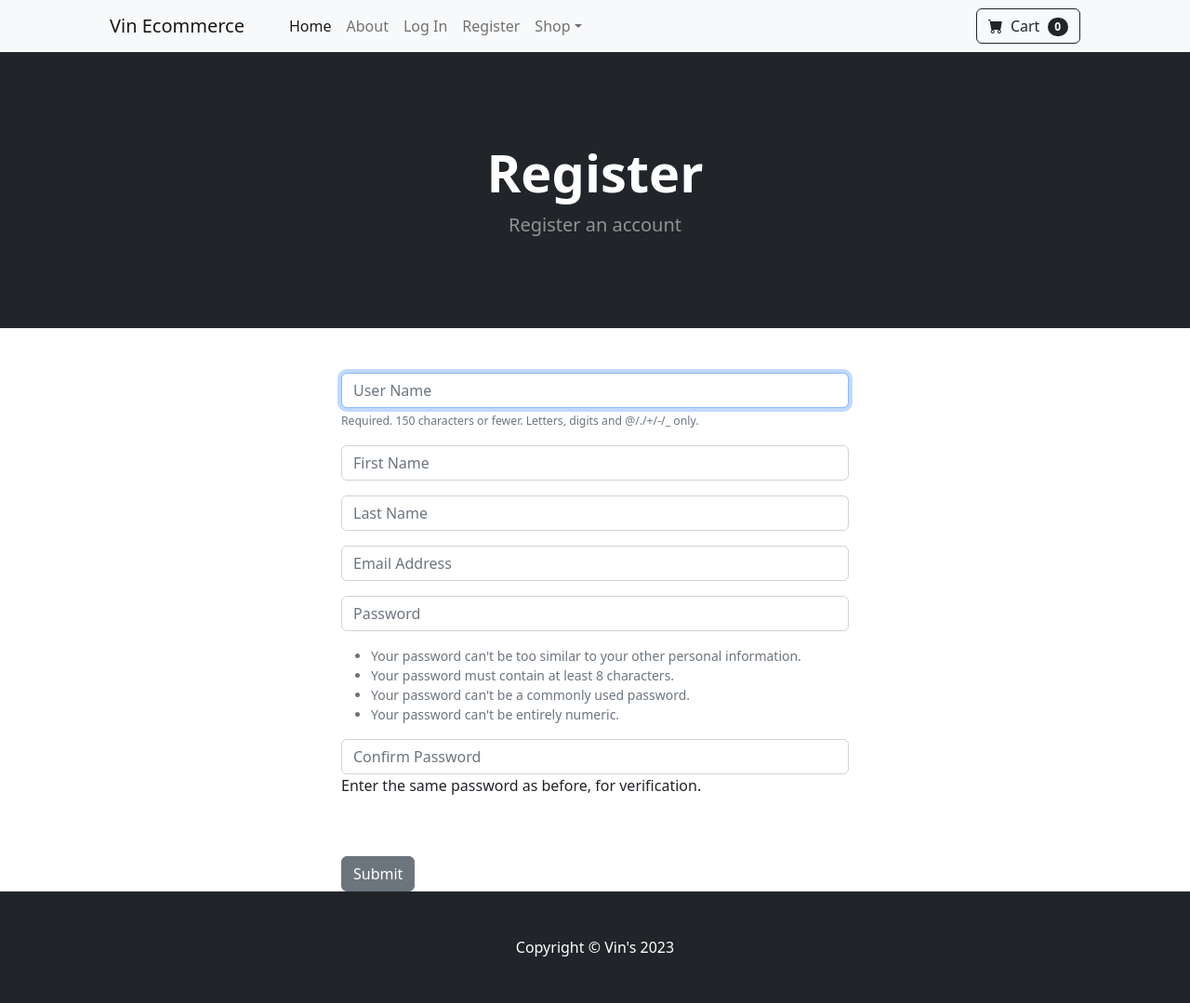
After one commit to NjugunaKelvin/Nova-Buy, a Django app: page /register/ in a window 1280 px wide. The commit adds this page. Shown: the whole page at 93% size. Run offline with Django 5.2, Linux system fonts and the light colour scheme; some libraries are stand-ins or nearby versions.

Commit message:
add user registration functionality with form and template

```diff
--- /dev/null
+++ b/store/forms.py
@@ -0,0 +1,29 @@
+from django.contrib.auth.models import User
+from django.contrib.auth.forms import UserCreationForm
+from django import forms
+
+class SignUpForm(UserCreationForm):
+	email = forms.EmailField(label="", widget=forms.TextInput(attrs={'class':'form-control', 'placeholder':'Email Address'}))
+	first_name = forms.CharField(label="", max_length=100, widget=forms.TextInput(attrs={'class':'form-control', 'placeholder':'First Name'}))
+	last_name = forms.CharField(label="", max_length=100, widget=forms.TextInput(attrs={'class':'form-control', 'placeholder':'Last Name'}))
+
+	class Meta:
+		model = User
+		fields = ('username', 'first_name', 'last_name', 'email', 'password1', 'password2')
+
+	def __init__(self, *args, **kwargs):
+		super(SignUpForm, self).__init__(*args, **kwargs)
+
+		self.fields['username'].widget.attrs['class'] = 'form-control'
+		self.fields['username'].widget.attrs['placeholder'] = 'User Name'
+		self.fields['username'].label = ''
+		self.fields['username'].help_text = '<span class="form-text text-muted"><small>Required. 150 characters or fewer. Letters, digits and @/./+/-/_ only.</small></span>'
+
+		self.fields['password1'].widget.attrs['class'] = 'form-control'
+		self.fields['password1'].widget.attrs['placeholder'] = 'Password'
+		self.fields['password1'].label = ''
+		self.fields['password1'].help_text = '<ul class="form-text text-muted small"><li>Your password can\'t be too similar to your other personal information.</li><li>Your password must contain at least 8 characters.</li><li>Your password can\'t be a commonly used password.</li><li>Your password can\'t be entirely numeric.</li></ul>'
+
+		self.fields['password2'].widget.attrs['class'] = 'form-control'
+		self.fields['password2'].widget.attrs['placeholder'] = 'Confirm Password'
+		self.fields['password2'].label = ''
--- a/store/templates/navbar.html
+++ b/store/templates/navbar.html
@@ -12,6 +12,9 @@
                 <li class="nav-item"><a class="nav-link" href="{% url 'logout'%}">Log Out</a></li>
                 {% else %}
                 <li class="nav-item"><a class="nav-link" href="{% url 'login'%}">Log In</a></li>
+
+                <li class="nav-item"><a class="nav-link" href="{% url 'register'%}">Register</a></li>
+
                 {% endif%}
 
                 <li class="nav-item dropdown">
--- /dev/null
+++ b/store/templates/register.html
@@ -0,0 +1,34 @@
+{% extends 'base.html'%}
+
+{% block content %}
+<!-- Header-->
+<header class="bg-dark py-5">
+    <div class="container px-4 px-lg-5 my-5">
+        <div class="text-center text-white">
+            <h1 class="display-4 fw-bolder">Register</h1>
+            <p class="lead fw-normal text-white-50 mb-0">Register an account</p>
+        </div>
+    </div>
+</header>
+<div class="container">
+    <div class="row">
+            <div class="col-md-6 offset-md-3">
+                <br><br>
+                <form method="POST" action="{% url 'register' %}">
+                    {% csrf_token %}
+
+                    {{ form.as_p }}
+                    <br><br>
+                    <button type="Submit" class="btn btn-secondary">Submit</button>
+
+
+                  </form>
+            </div>
+                <br>
+                    <br>
+                    <br>
+                    <br>
+                    <br>
+    </div>
+</div>
+{% endblock %}
--- a/store/urls.py
+++ b/store/urls.py
@@ -7,6 +7,6 @@ urlpatterns = [
     path('about/',views.about, name='about'),
     path('login/',views.login_user, name='login'),
     path('logout/',views.logout_user, name='logout'),
-
+    path('register/',views.register_user, name='register'),
 
 ]
--- a/store/views.py
+++ b/store/views.py
@@ -1,6 +1,10 @@
 from django.shortcuts import render, redirect
 from .models import Product
 from django.contrib.auth import authenticate, login, logout
+from django.contrib.auth.models import User
+from django.contrib.auth.forms import UserCreationForm
+from .forms import SignUpForm
+from django import forms
 
 # for authentication
 from django.contrib import messages
@@ -34,3 +38,23 @@ def logout_user(request):
     logout(request)
     messages.success(request, ("You have been logged out"))
     return redirect('home')
+
+
+def register_user(request):
+    form = SignUpForm()
+    if request.method == "POST":
+        form = SignUpForm(request.POST)
+        if form.is_valid():
+            form.save()
+            username = form.cleaned_data['username']
+            password = form.cleaned_data['password1']
+            # log in user
+            user = authenticate(username=username, password= password)
+            login(request, user)
+            messages.success(request, ("You have been logged in"))
+            return redirect('home')
+        else:
+            messages.success(request, ("Oops there was a problem registering. Please try again"))
+            return redirect('register')
+    else:
+        return render(request, 'register.html', {'form': form})
```
Also changed, not shown: db.sqlite3.
